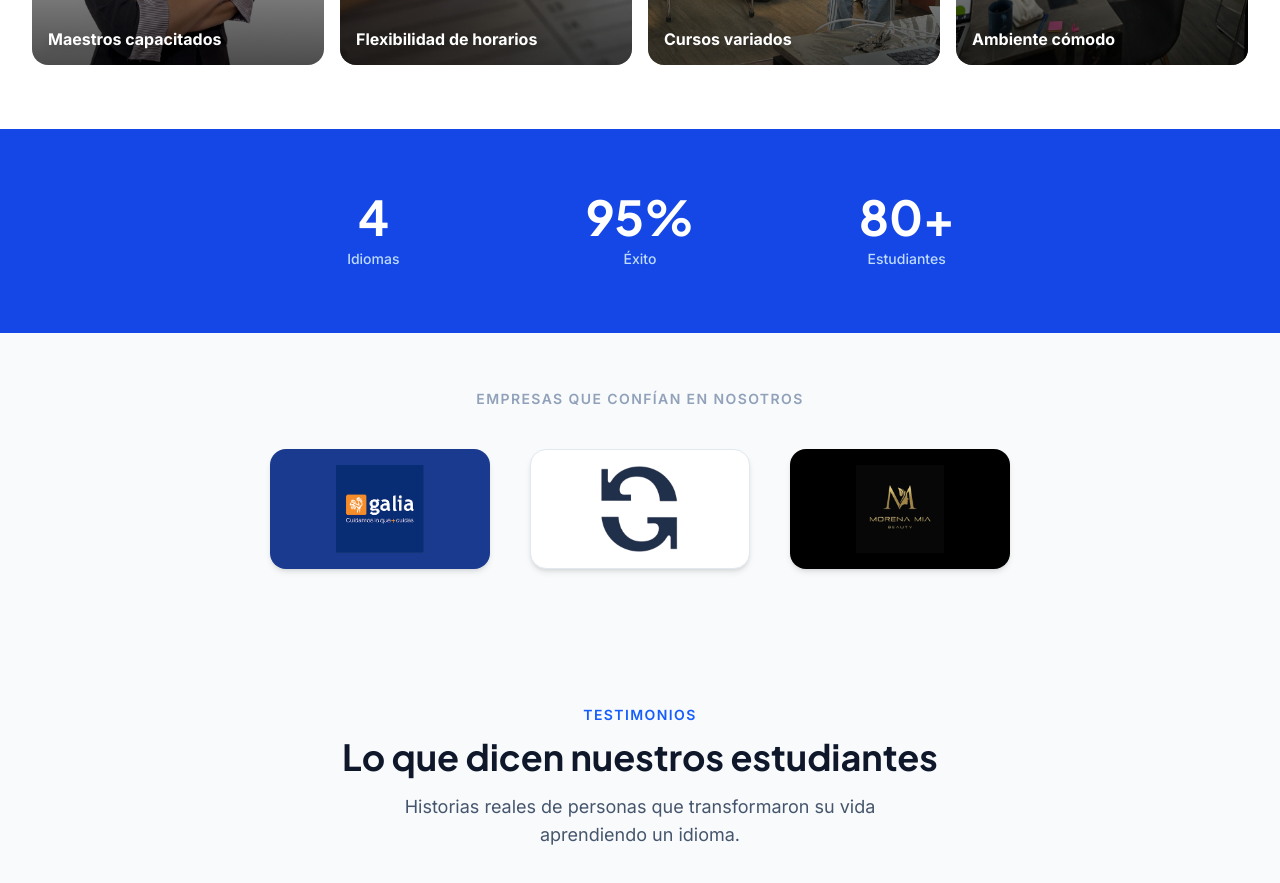
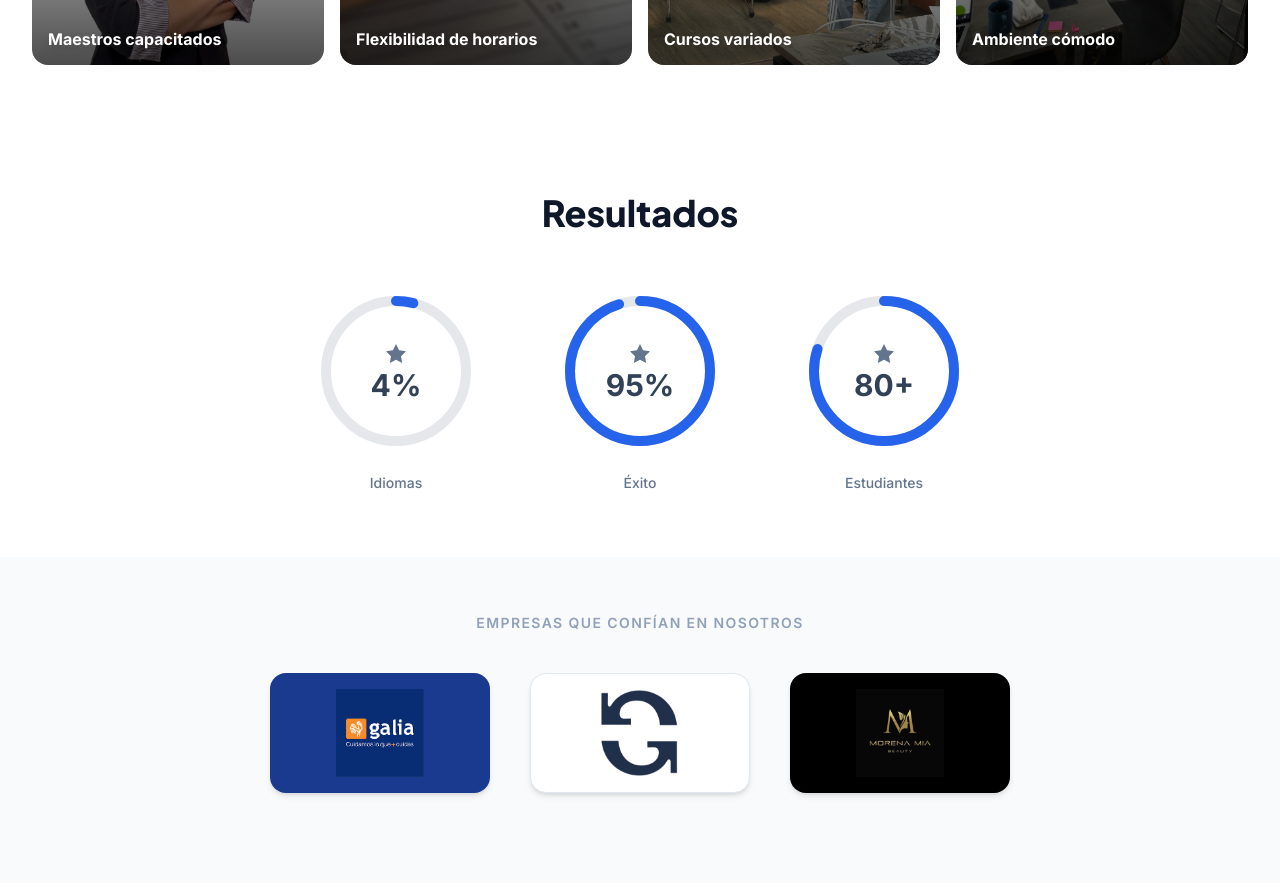
Before and after one commit to icertificationacademy-hub/ica-languages, a Next.js app: page / in a window 1280 px wide. Shown: the part 3040-3923 px from the top of the page. Built offline with nearby package versions, Linux system fonts and the light colour scheme.

Commit message:
feat: stats section redesigned as animated circular progress rings like original

```diff
--- a/src/components/sections/StatsSection.tsx
+++ b/src/components/sections/StatsSection.tsx
@@ -1,39 +1,96 @@
 "use client";
 
 import { useEffect, useRef, useState } from "react";
-import { stats } from "@/data/site";
 
-function CountUp({
-  target,
+const statsData = [
+  { value: 4, suffix: "%", label: "Idiomas", percent: 4 },
+  { value: 95, suffix: "%", label: "Éxito", percent: 95 },
+  { value: 80, suffix: "+", label: "Estudiantes", percent: 80 },
+];
+
+function CircularProgress({
+  percent,
+  value,
   suffix,
-  duration = 2000,
-  start,
+  label,
+  started,
 }: {
-  target: number;
+  percent: number;
+  value: number;
   suffix: string;
-  duration?: number;
-  start: boolean;
+  label: string;
+  started: boolean;
 }) {
   const [count, setCount] = useState(0);
+  const [progress, setProgress] = useState(0);
+
+  const radius = 70;
+  const circumference = 2 * Math.PI * radius;
+  const strokeDashoffset = circumference - (progress / 100) * circumference;
 
   useEffect(() => {
-    if (!start) return;
-    let startTime: number | null = null;
-    const step = (timestamp: number) => {
-      if (!startTime) startTime = timestamp;
-      const progress = Math.min((timestamp - startTime) / duration, 1);
-      const eased = 1 - Math.pow(1 - progress, 3); // ease out cubic
-      setCount(Math.floor(eased * target));
-      if (progress < 1) requestAnimationFrame(step);
+    if (!started) return;
+
+    // Animar número
+    const duration = 1800;
+    const startTime = performance.now();
+    const animate = (now: number) => {
+      const elapsed = now - startTime;
+      const p = Math.min(elapsed / duration, 1);
+      const eased = 1 - Math.pow(1 - p, 3);
+      setCount(Math.floor(eased * value));
+      setProgress(Math.floor(eased * percent));
+      if (p < 1) requestAnimationFrame(animate);
     };
-    requestAnimationFrame(step);
-  }, [start, target, duration]);
+    requestAnimationFrame(animate);
+  }, [started, value, percent]);
 
   return (
-    <span>
-      {count}
-      {suffix}
-    </span>
+    <div className="flex flex-col items-center gap-3">
+      {/* Círculo SVG */}
+      <div className="relative">
+        <svg width="180" height="180" viewBox="0 0 180 180">
+          {/* Círculo de fondo (gris) */}
+          <circle
+            cx="90"
+            cy="90"
+            r={radius}
+            fill="none"
+            stroke="#e5e7eb"
+            strokeWidth="10"
+          />
+          {/* Círculo de progreso (azul) */}
+          <circle
+            cx="90"
+            cy="90"
+            r={radius}
+            fill="none"
+            stroke="#2563eb"
+            strokeWidth="10"
+            strokeLinecap="round"
+            strokeDasharray={circumference}
+            strokeDashoffset={strokeDashoffset}
+            transform="rotate(-90 90 90)"
+            style={{ transition: "stroke-dashoffset 0.05s linear" }}
+          />
+        </svg>
+
+        {/* Contenido interior */}
+        <div className="absolute inset-0 flex flex-col items-center justify-center gap-1">
+          {/* Estrella */}
+          <svg className="w-6 h-6 text-slate-500 fill-slate-500" viewBox="0 0 24 24">
+            <path d="M12 2l3.09 6.26L22 9.27l-5 4.87 1.18 6.88L12 17.77l-6.18 3.25L7 14.14 2 9.27l6.91-1.01L12 2z" />
+          </svg>
+          {/* Número animado */}
+          <span className="text-3xl font-bold text-slate-700 leading-none">
+            {count}{suffix}
+          </span>
+        </div>
+      </div>
+
+      {/* Label */}
+      <p className="text-sm text-slate-500 font-medium">{label}</p>
+    </div>
   );
 }
 
@@ -56,19 +113,27 @@ export default function StatsSection() {
   }, []);
 
   return (
-    <section className="py-16 bg-blue-700" ref={ref}>
+    <section className="py-16 bg-white" ref={ref}>
       <div className="max-w-7xl mx-auto px-4 sm:px-6 lg:px-8">
-        <div className="grid grid-cols-1 sm:grid-cols-3 gap-8 max-w-3xl mx-auto">
-          {stats.map((stat) => (
-            <div key={stat.label} className="text-center">
-              <div
-                className="text-4xl sm:text-5xl font-bold text-white mb-2"
-                style={{ fontFamily: "var(--font-plus-jakarta)" }}
-              >
-                <CountUp target={stat.value} suffix={stat.suffix} start={started} />
-              </div>
-              <p className="text-blue-200 text-sm font-medium">{stat.label}</p>
-            </div>
+        {/* Título */}
+        <h2
+          className="text-3xl sm:text-4xl font-black text-slate-900 text-center mb-12"
+          style={{ fontFamily: "var(--font-plus-jakarta)" }}
+        >
+          Resultados
+        </h2>
+
+        {/* Círculos */}
+        <div className="flex flex-wrap justify-center gap-16">
+          {statsData.map((stat) => (
+            <CircularProgress
+              key={stat.label}
+              value={stat.value}
+              suffix={stat.suffix}
+              label={stat.label}
+              percent={stat.percent}
+              started={started}
+            />
           ))}
         </div>
       </div>
```
